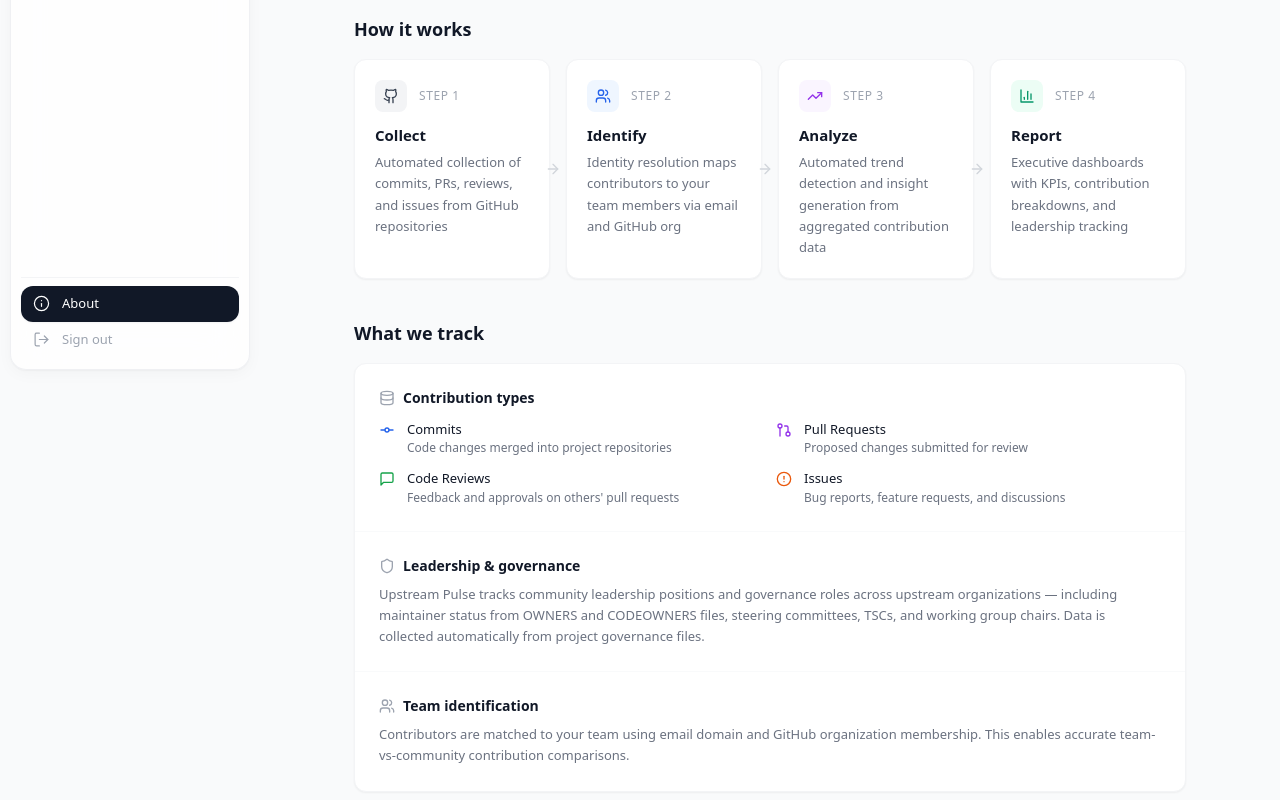
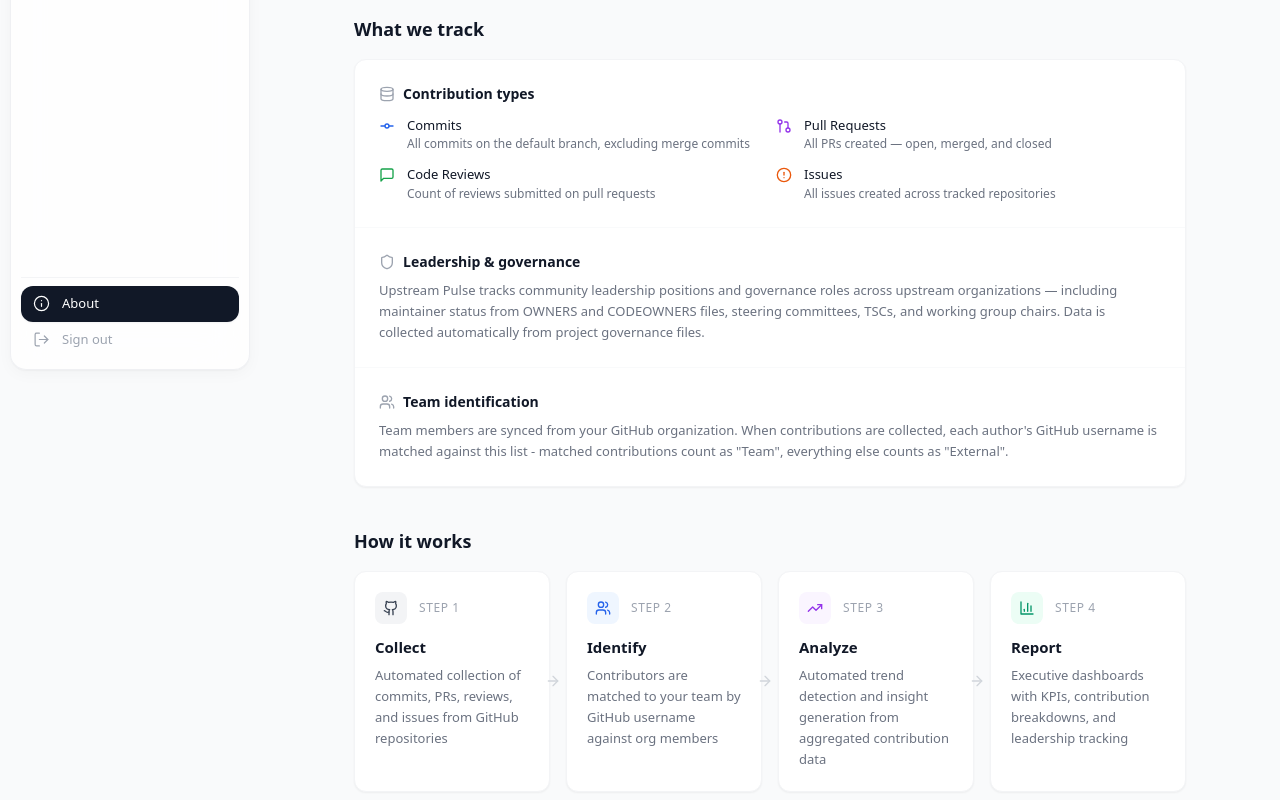
Before and after one commit to dpanshug/upstream-pulse, a React (Vite) app in the folder frontend/: page /about in a window 1280 px wide. Shown: the part 420-1220 px from the top of the page. Built offline with nearby package versions, Linux system fonts and the light colour scheme; no server answers.

Commit message:
fix: correct About page — accurate identity resolution description and UI terminology

```diff
--- a/frontend/src/pages/About.tsx
+++ b/frontend/src/pages/About.tsx
@@ -50,7 +50,7 @@
   {
     icon: Users,
     title: 'Identify',
-    description: 'Identity resolution maps contributors to your team members via email and GitHub org',
+    description: 'Contributors are matched to your team by GitHub username against org members',
     color: 'text-blue-600',
     bg: 'bg-blue-50',
   },
@@ -71,15 +71,15 @@
 ];
 
 const contributionTypes = [
-  { icon: GitCommit, label: 'Commits', description: 'Code changes merged into project repositories', color: 'text-blue-600' },
-  { icon: GitPullRequest, label: 'Pull Requests', description: 'Proposed changes submitted for review', color: 'text-purple-600' },
-  { icon: MessageSquare, label: 'Code Reviews', description: 'Feedback and approvals on others\' pull requests', color: 'text-green-600' },
-  { icon: AlertCircle, label: 'Issues', description: 'Bug reports, feature requests, and discussions', color: 'text-orange-600' },
+  { icon: GitCommit, label: 'Commits', description: 'All commits on the default branch, excluding merge commits', color: 'text-blue-600' },
+  { icon: GitPullRequest, label: 'Pull Requests', description: 'All PRs created — open, merged, and closed', color: 'text-purple-600' },
+  { icon: MessageSquare, label: 'Code Reviews', description: 'Count of reviews submitted on pull requests', color: 'text-green-600' },
+  { icon: AlertCircle, label: 'Issues', description: 'All issues created across tracked repositories', color: 'text-orange-600' },
 ];
 
 const resources = [
   { label: 'Source Code', href: 'https://github.com/dpanshug/upstream-pulse', icon: Github },
-  { label: 'Governance Models', href: 'https://github.com/dpanshug/upstream-pulse/blob/main/docs/governance-models.md', icon: BookOpen },
+  { label: 'Architecture', href: 'https://github.com/dpanshug/upstream-pulse/blob/main/docs/ARCHITECTURE.md', icon: BookOpen },
   { label: 'Contributing Guide', href: 'https://github.com/dpanshug/upstream-pulse/blob/main/CONTRIBUTING.md', icon: BookOpen },
 ];
 
@@ -147,33 +147,6 @@
           </div>
         </section>
 
-        {/* How it works — Pipeline */}
-        <section className="mb-10">
-          <h2 className="text-lg font-semibold text-gray-900 mb-4">How it works</h2>
-          <div className="grid sm:grid-cols-2 lg:grid-cols-4 gap-4">
-            {pipelineSteps.map((step, i) => (
-              <div
-                key={step.title}
-                className="relative bg-white rounded-xl shadow-sm border border-gray-100 p-5 flex flex-col"
-              >
-                <div className="flex items-center gap-3 mb-3">
-                  <div className={`w-8 h-8 rounded-lg ${step.bg} flex items-center justify-center`}>
-                    <step.icon className={`w-4 h-4 ${step.color}`} />
-                  </div>
-                  <span className="text-xs font-medium text-gray-400 uppercase tracking-wider">
-                    Step {i + 1}
-                  </span>
-                </div>
-                <h3 className="text-[15px] font-semibold text-gray-900 mb-1.5">{step.title}</h3>
-                <p className="text-[13px] text-gray-500 leading-relaxed">{step.description}</p>
-                {i < pipelineSteps.length - 1 && (
-                  <ArrowRight className="hidden lg:block absolute -right-3 top-1/2 -translate-y-1/2 w-4 h-4 text-gray-300 z-10" />
-                )}
-              </div>
-            ))}
-          </div>
-        </section>
-
         {/* Key Concepts */}
         <section className="mb-10">
           <h2 className="text-lg font-semibold text-gray-900 mb-4">What we track</h2>
@@ -216,11 +189,39 @@
                 Team identification
               </h3>
               <p className="text-[13px] text-gray-500 leading-relaxed">
-                Contributors are matched to your team using email domain
-                {hasOrg ? ` and ${orgName}'s GitHub organization membership` : ' and GitHub organization membership'}.
-                This enables accurate team-vs-community contribution comparisons.
+                Team members are synced from
+                {hasOrg ? ` ${orgName}'s` : ' your'} GitHub organization. When contributions are
+                collected, each author's GitHub username is matched against this list - matched
+                contributions count as "Team", everything else counts as "External".
               </p>
             </div>
+          </div>
+        </section>
+
+        {/* How it works — Pipeline */}
+        <section className="mb-10">
+          <h2 className="text-lg font-semibold text-gray-900 mb-4">How it works</h2>
+          <div className="grid sm:grid-cols-2 lg:grid-cols-4 gap-4">
+            {pipelineSteps.map((step, i) => (
+              <div
+                key={step.title}
+                className="relative bg-white rounded-xl shadow-sm border border-gray-100 p-5 flex flex-col"
+              >
+                <div className="flex items-center gap-3 mb-3">
+                  <div className={`w-8 h-8 rounded-lg ${step.bg} flex items-center justify-center`}>
+                    <step.icon className={`w-4 h-4 ${step.color}`} />
+                  </div>
+                  <span className="text-xs font-medium text-gray-400 uppercase tracking-wider">
+                    Step {i + 1}
+                  </span>
+                </div>
+                <h3 className="text-[15px] font-semibold text-gray-900 mb-1.5">{step.title}</h3>
+                <p className="text-[13px] text-gray-500 leading-relaxed">{step.description}</p>
+                {i < pipelineSteps.length - 1 && (
+                  <ArrowRight className="hidden lg:block absolute -right-3 top-1/2 -translate-y-1/2 w-4 h-4 text-gray-300 z-10" />
+                )}
+              </div>
+            ))}
           </div>
         </section>
 
```
